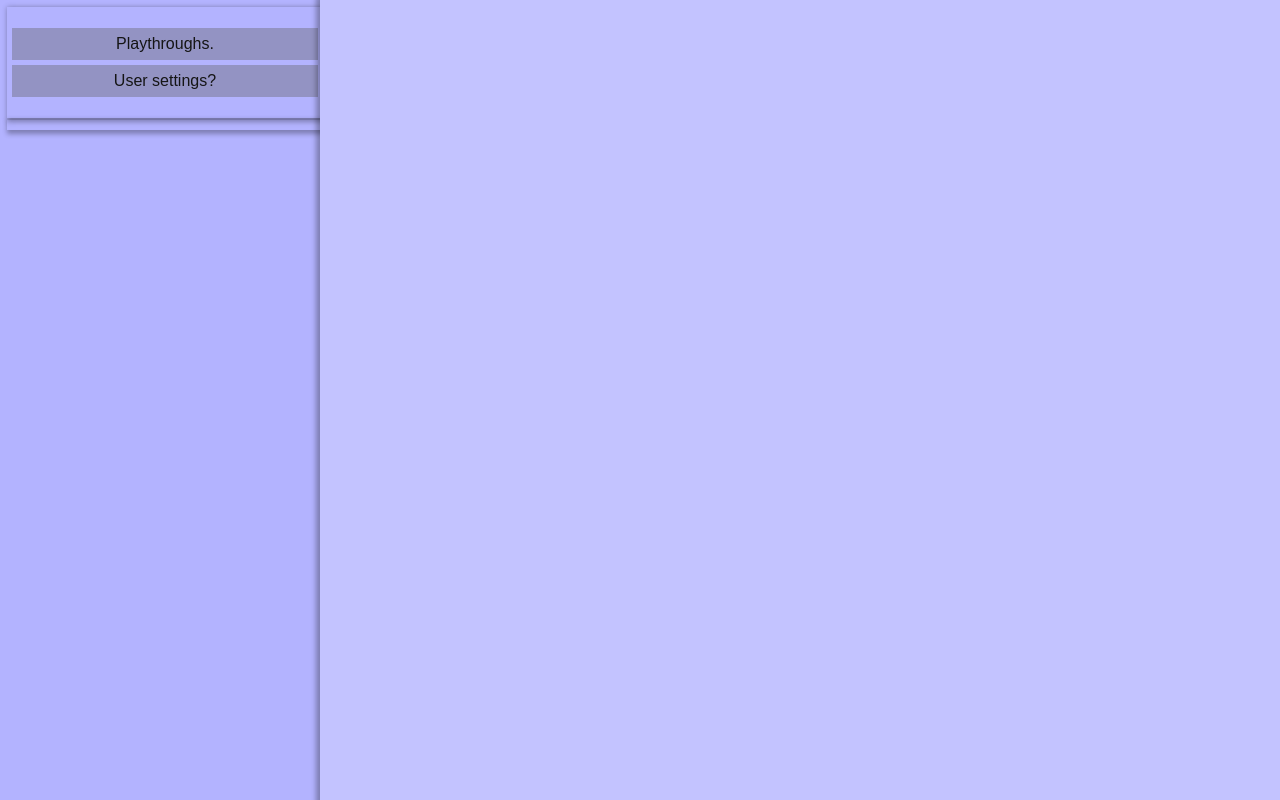
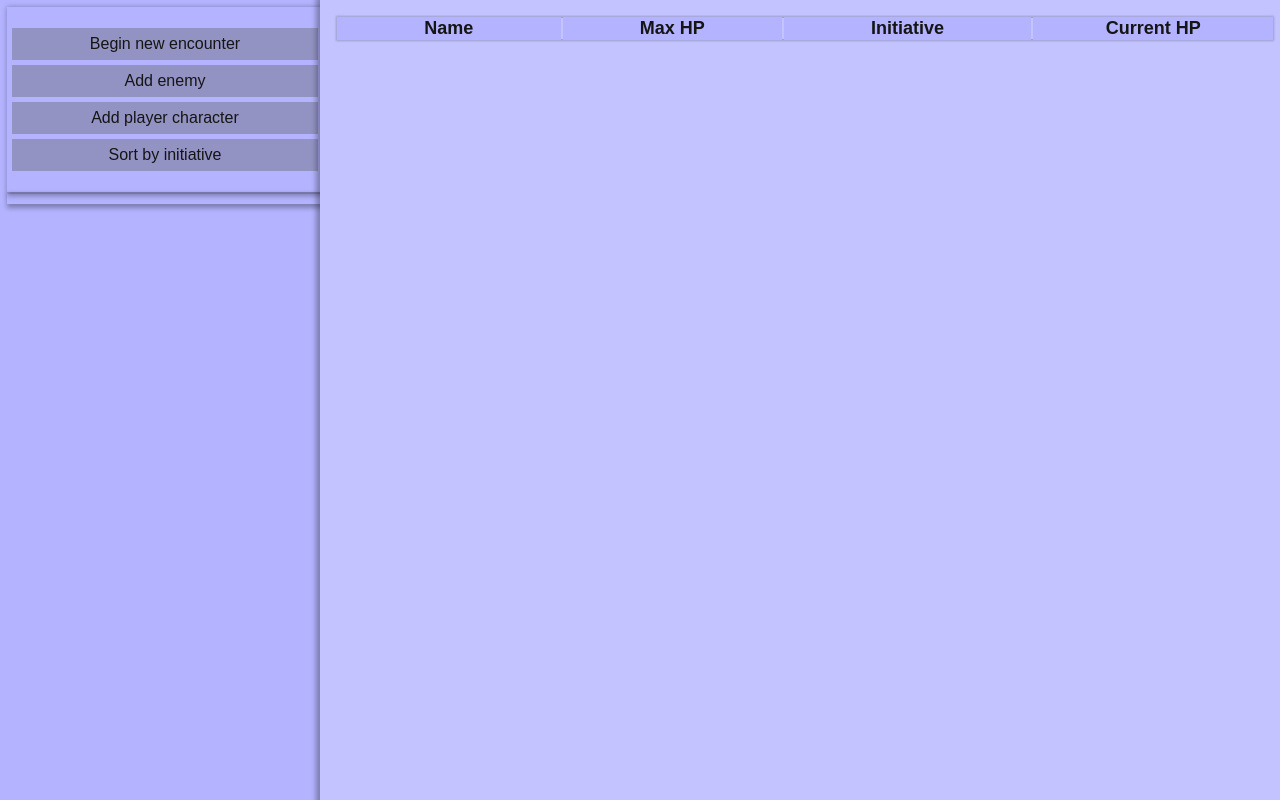
Before and after one commit to Fjf/CampaignPlus, a Python web app: template server/views/templates/index.html in a window 1280 px wide. Shown: the part 40-840 px from the top of the page. Run offline with Jinja, Linux system fonts and the light colour scheme; the template is opened without the code that fills it, so the values that code supplies are empty.

Commit message:
fixed some bugs

```diff
--- a/server/lib/service/user_service.py
+++ b/server/lib/service/user_service.py
@@ -21,6 +21,7 @@ def login(username, password):
 
 
 def create_user(username, password):
+    print(username)
     if find_user_by_username(username) is not None:
         return 0
 
--- a/server/views/static/index.css
+++ b/server/views/static/index.css
@@ -96,7 +96,7 @@ input {
     padding: 5px 0;
 }
 
-.encounter {
+.playthrough {
     display: none;
 }
 
--- a/server/views/static/js/encounter.js
+++ b/server/views/static/js/encounter.js
@@ -76,7 +76,7 @@ function buttonAddEnemy(){
 }
 
 function hideAll(){
-    for (div of document.getElementById("content_expanded").getElementsByTagName("div")) {
+    for (div of document.getElementById("encounter_expanded").getElementsByTagName("div")) {
         div.style.display = "none";
     }
 }
--- a/server/views/static/js/lib/requests.js
+++ b/server/views/static/js/lib/requests.js
@@ -6,13 +6,13 @@ function requestApiJsonData(api, requestType, data, callback) {
             if (xmlHttp.status == 200)
                 callback(JSON.parse(xmlHttp.response));
             else
-                console.log("Something went wrong calling " + api)
+                console.log("Something went wrong calling " + api);
         }
     }
 
-    xmlHttp.open(requestType, api, true)
+    xmlHttp.open(requestType, api, true);
     xmlHttp.setRequestHeader("Content-Type", "application/json");
-    xmlHttp.send(JSON.stringify(data))
+    xmlHttp.send(JSON.stringify(data));
 }
 
 function copyTextToClipboard(text) {
--- a/server/views/static/js/login.js
+++ b/server/views/static/js/login.js
@@ -25,6 +25,7 @@ function login() {
 
 
 function register() {
+    console.log("Test123")
     let username = document.forms[0].elements[0].value;
     let password = document.forms[0].elements[1].value;
 
```
Also changed, not shown: server/views/api/user.py (+5 -5 lines).
